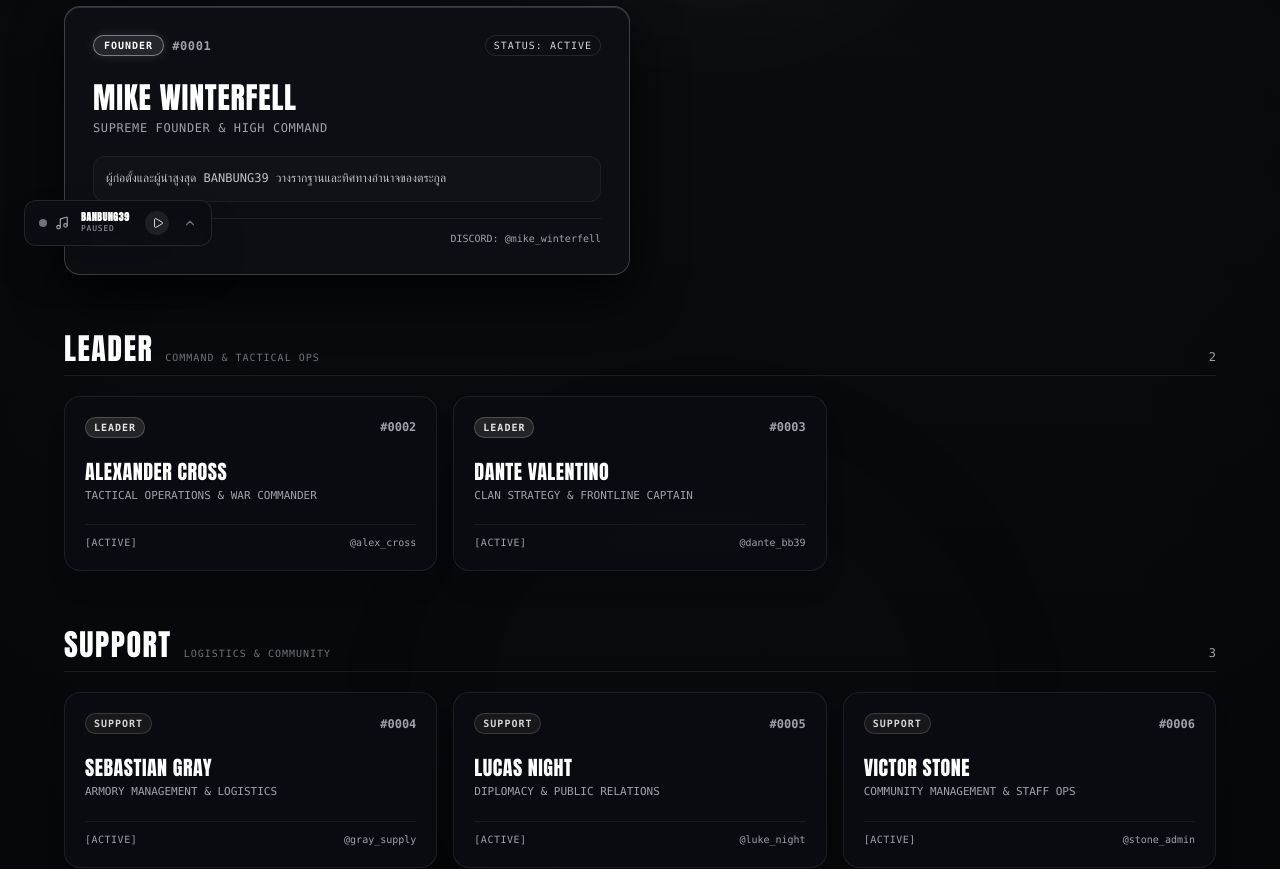
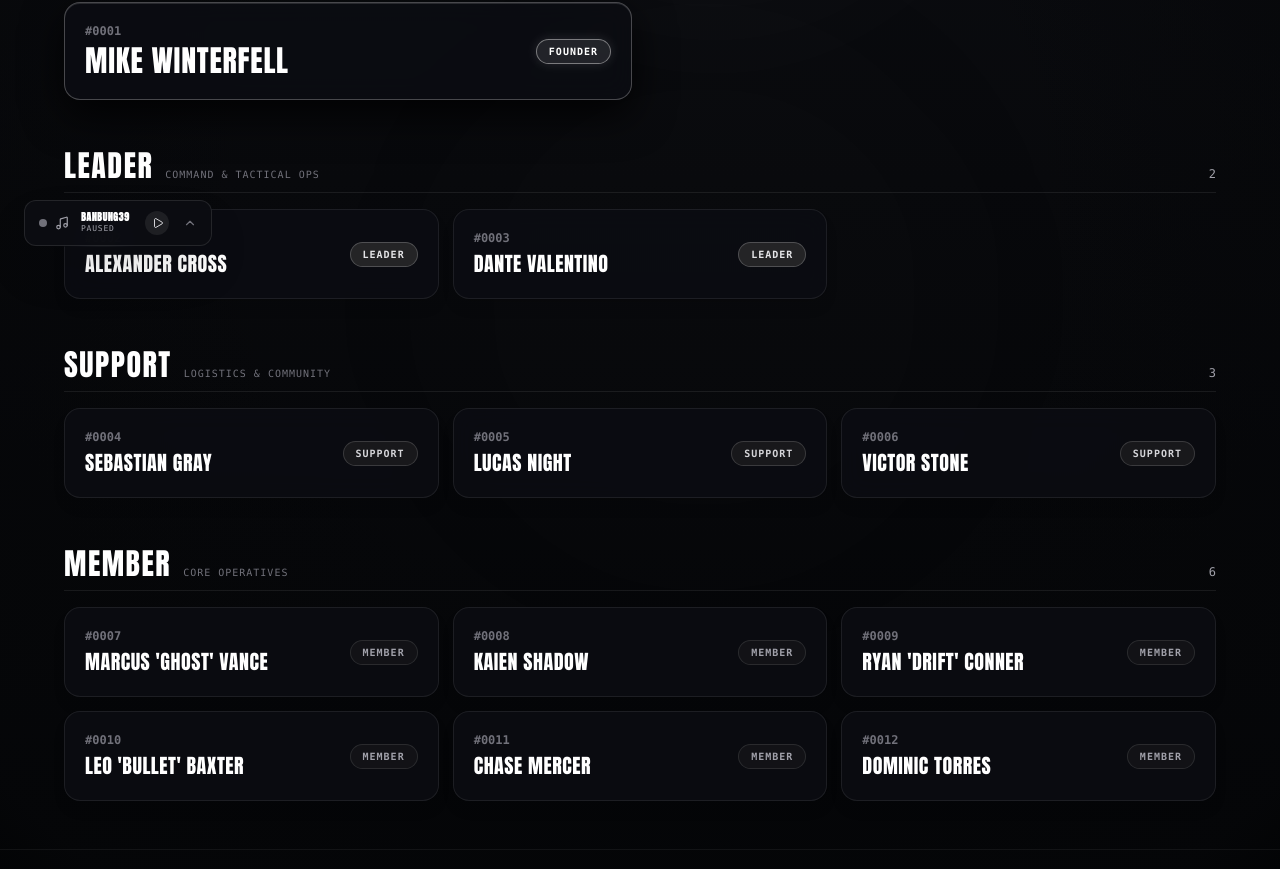
Before and after one commit to Orinn1/Banbung39, a Next.js app: page /members in a window 1280 px wide. Shown: the part 530-1399 px from the top of the page. Built offline with nearby package versions, Linux system fonts and the light colour scheme; a web font is replaced by a local one.

Commit message:
refactor(members): simplify member schema and UI to only id, name, and role

```diff
--- a/app/api/members/route.ts
+++ b/app/api/members/route.ts
@@ -5,7 +5,6 @@ export async function GET(request: Request) {
   const { searchParams } = new URL(request.url);
   const search = searchParams.get('search')?.toLowerCase();
   const role = searchParams.get('role');
-  const status = searchParams.get('status');
 
   let filtered = [...MEMBERS_DATA];
 
@@ -13,8 +12,6 @@ export async function GET(request: Request) {
     filtered = filtered.filter(
       (m) =>
         m.name.toLowerCase().includes(search) ||
-        (m.username && m.username.toLowerCase().includes(search)) ||
-        m.nickname.toLowerCase().includes(search) ||
         m.id.includes(search) ||
         m.memberId.toLowerCase().includes(search)
     );
@@ -24,10 +21,6 @@ export async function GET(request: Request) {
     filtered = filtered.filter((m) => m.role.toLowerCase() === role.toLowerCase());
   }
 
-  if (status && status !== 'All') {
-    filtered = filtered.filter((m) => m.status.toLowerCase() === status.toLowerCase());
-  }
-
   return NextResponse.json({
     success: true,
     total: filtered.length,
--- a/app/members/page.tsx
+++ b/app/members/page.tsx
@@ -29,10 +29,8 @@ export default function MembersPage() {
       const matchesSearch =
         !q ||
         m.name.toLowerCase().includes(q) ||
-        m.nickname.toLowerCase().includes(q) ||
         m.memberId.toLowerCase().includes(q) ||
-        m.id.includes(q) ||
-        (m.specialty && m.specialty.toLowerCase().includes(q));
+        m.id.includes(q);
       return matchesRole && matchesSearch;
     });
   }, [selectedRole, searchQuery]);
@@ -145,7 +143,7 @@ export default function MembersPage() {
 
         {/* Filter Tabs & Search Bar */}
         <div className="flex flex-col lg:flex-row items-stretch lg:items-center justify-between gap-4 p-2 bg-[#0C0D12]/90 backdrop-blur-xl border border-white/[0.08] rounded-2xl mb-10 shadow-2xl">
-          {/* Role Filter Tabs (No icons) */}
+          {/* Role Filter Tabs */}
           <div className="flex flex-wrap items-center gap-1.5 p-1">
             <button
               onClick={() => setSelectedRole('All')}
@@ -228,7 +226,7 @@ export default function MembersPage() {
             </button>
           </div>
 
-          {/* Search Box (No icons) */}
+          {/* Search Box */}
           <div className="relative min-w-[240px] sm:min-w-[280px] px-2 py-1">
             <input
               type="text"
@@ -258,11 +256,11 @@ export default function MembersPage() {
           </div>
         ) : selectedRole === 'All' && !searchQuery ? (
           /* SECTIONED VIEW WHEN 'ALL' IS SELECTED */
-          <div className="space-y-14">
+          <div className="space-y-12">
             {/* 1. FOUNDER SECTION */}
             {founderList.length > 0 && (
               <section>
-                <div className="flex items-baseline justify-between mb-5 pb-2 border-b border-white/[0.08]">
+                <div className="flex items-baseline justify-between mb-4 pb-2 border-b border-white/[0.08]">
                   <div className="flex items-baseline gap-3">
                     <h2
                       style={{ fontFamily: 'var(--font-anton), "Anton", sans-serif' }}
@@ -279,9 +277,9 @@ export default function MembersPage() {
                   </span>
                 </div>
 
-                <div className="grid grid-cols-1 md:grid-cols-2 gap-5">
+                <div className="grid grid-cols-1 md:grid-cols-2 gap-4">
                   {founderList.map((m) => (
-                    <FounderCard key={m.id} member={m} getRoleBadgeStyle={getRoleBadgeStyle} />
+                    <MemberCard key={m.id} member={m} getRoleBadgeStyle={getRoleBadgeStyle} isFeatured />
                   ))}
                 </div>
               </section>
@@ -290,7 +288,7 @@ export default function MembersPage() {
             {/* 2. LEADER SECTION */}
             {leaderList.length > 0 && (
               <section>
-                <div className="flex items-baseline justify-between mb-5 pb-2 border-b border-white/[0.08]">
+                <div className="flex items-baseline justify-between mb-4 pb-2 border-b border-white/[0.08]">
                   <div className="flex items-baseline gap-3">
                     <h2
                       style={{ fontFamily: 'var(--font-anton), "Anton", sans-serif' }}
@@ -307,9 +305,9 @@ export default function MembersPage() {
                   </span>
                 </div>
 
-                <div className="grid grid-cols-1 sm:grid-cols-2 lg:grid-cols-3 gap-4">
+                <div className="grid grid-cols-1 sm:grid-cols-2 lg:grid-cols-3 gap-3.5">
                   {leaderList.map((m) => (
-                    <StandardMemberCard key={m.id} member={m} getRoleBadgeStyle={getRoleBadgeStyle} />
+                    <MemberCard key={m.id} member={m} getRoleBadgeStyle={getRoleBadgeStyle} />
                   ))}
                 </div>
               </section>
@@ -318,7 +316,7 @@ export default function MembersPage() {
             {/* 3. SUPPORT SECTION */}
             {supportList.length > 0 && (
               <section>
-                <div className="flex items-baseline justify-between mb-5 pb-2 border-b border-white/[0.08]">
+                <div className="flex items-baseline justify-between mb-4 pb-2 border-b border-white/[0.08]">
                   <div className="flex items-baseline gap-3">
                     <h2
                       style={{ fontFamily: 'var(--font-anton), "Anton", sans-serif' }}
@@ -335,9 +333,9 @@ export default function MembersPage() {
                   </span>
                 </div>
 
-                <div className="grid grid-cols-1 sm:grid-cols-2 lg:grid-cols-3 gap-4">
+                <div className="grid grid-cols-1 sm:grid-cols-2 lg:grid-cols-3 gap-3.5">
                   {supportList.map((m) => (
-                    <StandardMemberCard key={m.id} member={m} getRoleBadgeStyle={getRoleBadgeStyle} />
+                    <MemberCard key={m.id} member={m} getRoleBadgeStyle={getRoleBadgeStyle} />
                   ))}
                 </div>
               </section>
@@ -346,7 +344,7 @@ export default function MembersPage() {
             {/* 4. MEMBER SECTION */}
             {regularMemberList.length > 0 && (
               <section>
-                <div className="flex items-baseline justify-between mb-5 pb-2 border-b border-white/[0.08]">
+                <div className="flex items-baseline justify-between mb-4 pb-2 border-b border-white/[0.08]">
                   <div className="flex items-baseline gap-3">
                     <h2
                       style={{ fontFamily: 'var(--font-anton), "Anton", sans-serif' }}
@@ -363,9 +361,9 @@ export default function MembersPage() {
                   </span>
                 </div>
 
-                <div className="grid grid-cols-1 sm:grid-cols-2 lg:grid-cols-3 gap-4">
+                <div className="grid grid-cols-1 sm:grid-cols-2 lg:grid-cols-3 gap-3.5">
                   {regularMemberList.map((m) => (
-                    <StandardMemberCard key={m.id} member={m} getRoleBadgeStyle={getRoleBadgeStyle} />
+                    <MemberCard key={m.id} member={m} getRoleBadgeStyle={getRoleBadgeStyle} />
                   ))}
                 </div>
               </section>
@@ -373,9 +371,9 @@ export default function MembersPage() {
           </div>
         ) : (
           /* UNIFIED GRID VIEW WHEN FILTERED */
-          <div className="grid grid-cols-1 sm:grid-cols-2 lg:grid-cols-3 gap-4">
+          <div className="grid grid-cols-1 sm:grid-cols-2 lg:grid-cols-3 gap-3.5">
             {filteredMembers.map((m) => (
-              <StandardMemberCard key={m.id} member={m} getRoleBadgeStyle={getRoleBadgeStyle} />
+              <MemberCard key={m.id} member={m} getRoleBadgeStyle={getRoleBadgeStyle} />
             ))}
           </div>
         )}
@@ -401,111 +399,39 @@ export default function MembersPage() {
   );
 }
 
-// Pure Typographic Card for Founder (No icons / no emojis)
-function FounderCard({
+// Clean Minimal Member Card (Only Name, ID, Role)
+function MemberCard({
   member,
-  getRoleBadgeStyle
+  getRoleBadgeStyle,
+  isFeatured = false,
 }: {
   member: Member;
   getRoleBadgeStyle: (role: MemberRole) => string;
+  isFeatured?: boolean;
 }) {
   return (
-    <div className="relative p-6 sm:p-7 rounded-2xl bg-[#0D0F15]/95 backdrop-blur-xl border border-white/20 shadow-[0_20px_50px_rgba(0,0,0,0.8),inset_0_1px_0_rgba(255,255,255,0.15)] flex flex-col justify-between hover:border-white/40 transition-all duration-300">
-      {/* Top Banner */}
-      <div className="flex items-center justify-between mb-4">
-        <div className="flex items-center gap-2">
-          <span className={`px-2.5 py-0.5 rounded-full text-[10px] font-mono font-bold tracking-widest uppercase border ${getRoleBadgeStyle(member.role)}`}>
-            {member.role}
-          </span>
-          <span className="text-xs font-mono text-zinc-400 font-bold tracking-wider">
-            {member.memberId}
-          </span>
-        </div>
-
-        <span className="text-[10px] font-mono tracking-widest text-zinc-300 border border-white/10 px-2 py-0.5 rounded-full">
-          STATUS: {member.status.toUpperCase()}
+    <div className={`p-4 sm:p-5 rounded-2xl bg-[#0C0D12]/90 backdrop-blur-md border ${
+      isFeatured
+        ? 'border-white/25 shadow-[0_15px_40px_rgba(0,0,0,0.8),inset_0_1px_0_rgba(255,255,255,0.12)]'
+        : 'border-white/[0.08] hover:border-white/25 shadow-lg'
+    } flex items-center justify-between gap-4 transition-all duration-200 hover:-translate-y-0.5`}>
+      <div className="min-w-0 flex-1">
+        <span className="text-xs font-mono text-zinc-500 block mb-1 font-bold">
+          {member.memberId}
         </span>
-      </div>
-
-      {/* Main Info */}
-      <div className="my-2">
         <h3
           style={{ fontFamily: 'var(--font-anton), "Anton", sans-serif' }}
-          className="text-2xl sm:text-3xl font-anton tracking-wide text-white uppercase leading-tight"
+          className={`${
+            isFeatured ? 'text-2xl sm:text-3xl' : 'text-xl'
+          } font-anton tracking-wide text-white uppercase truncate`}
         >
           {member.name}
         </h3>
-        <p className="text-xs font-mono text-zinc-400 tracking-wider uppercase mt-1">
-          {member.specialty}
-        </p>
       </div>
 
-      {/* Bio / Description */}
-      {member.bio && (
-        <p className="text-xs text-zinc-300/90 font-mono mt-3 line-clamp-2 leading-relaxed bg-white/[0.02] p-3 rounded-xl border border-white/[0.05]">
-          {member.bio}
-        </p>
-      )}
-
-      {/* Meta Footer */}
-      <div className="mt-4 pt-3 border-t border-white/[0.08] flex items-center justify-between text-[10px] font-mono text-zinc-400">
-        <span>JOINED: {member.joinedDate}</span>
-        {member.discordId && (
-          <span className="text-zinc-400">
-            DISCORD: @{member.discordId}
-          </span>
-        )}
-      </div>
+      <span className={`px-3 py-1 rounded-full text-[10px] font-mono font-bold tracking-widest uppercase border flex-shrink-0 ${getRoleBadgeStyle(member.role)}`}>
+        {member.role}
+      </span>
     </div>
   );
 }
-
-// Pure Typographic Card for Leaders, Support, and Members (No icons / no emojis)
-function StandardMemberCard({
-  member,
-  getRoleBadgeStyle
-}: {
-  member: Member;
-  getRoleBadgeStyle: (role: MemberRole) => string;
-}) {
-  return (
-    <div className="p-5 rounded-2xl bg-[#0C0D12]/90 backdrop-blur-md border border-white/[0.08] hover:border-white/25 shadow-xl flex flex-col justify-between transition-all duration-200 hover:-translate-y-0.5">
-      {/* Top Header */}
-      <div className="flex items-center justify-between mb-3">
-        <span className={`px-2 py-0.5 rounded-full text-[10px] font-mono font-bold tracking-widest uppercase border ${getRoleBadgeStyle(member.role)}`}>
-          {member.role}
-        </span>
-
-        <span className="text-xs font-mono text-zinc-400 font-bold">
-          {member.memberId}
-        </span>
-      </div>
-
-      {/* Body Info */}
-      <div className="my-2">
-        <h3
-          style={{ fontFamily: 'var(--font-anton), "Anton", sans-serif' }}
-          className="text-xl font-anton tracking-wide text-white uppercase truncate"
-        >
-          {member.name}
-        </h3>
-        <p className="text-[11px] font-mono text-zinc-400 uppercase truncate mt-0.5">
-          {member.specialty || member.nickname}
-        </p>
-      </div>
-
-      {/* Bottom Footer */}
-      <div className="mt-3 pt-2.5 border-t border-white/[0.06] flex items-center justify-between text-[10px] font-mono text-zinc-400">
-        <span className="tracking-wider">
-          [{member.status.toUpperCase()}]
-        </span>
-
-        {member.discordId && (
-          <span className="text-zinc-400">
-            @{member.discordId}
-          </span>
-        )}
-      </div>
-    </div>
-  );
-}
--- a/components/MembersModal.tsx
+++ b/components/MembersModal.tsx
@@ -9,14 +9,14 @@ interface MembersModalProps {
 }
 
 const SAMPLE_MEMBERS = [
-  { id: '#0001', name: 'MIKE WINTERFELL', role: 'FOUNDER', status: 'Active' },
-  { id: '#0002', name: 'ALEXANDER CROSS', role: 'LEADER', status: 'Active' },
-  { id: '#0003', name: 'DANTE VALENTINO', role: 'LEADER', status: 'Active' },
-  { id: '#0004', name: 'SEBASTIAN GRAY', role: 'SUPPORT', status: 'Active' },
-  { id: '#0005', name: 'LUCAS NIGHT', role: 'SUPPORT', status: 'Active' },
-  { id: '#0006', name: 'VICTOR STONE', role: 'SUPPORT', status: 'Active' },
-  { id: '#0007', name: 'MARCUS VANCE', role: 'MEMBER', status: 'Active' },
-  { id: '#0008', name: 'KAIEN SHADOW', role: 'MEMBER', status: 'Active' },
+  { id: '#0001', name: 'MIKE WINTERFELL', role: 'FOUNDER' },
+  { id: '#0002', name: 'ALEXANDER CROSS', role: 'LEADER' },
+  { id: '#0003', name: 'DANTE VALENTINO', role: 'LEADER' },
+  { id: '#0004', name: 'SEBASTIAN GRAY', role: 'SUPPORT' },
+  { id: '#0005', name: 'LUCAS NIGHT', role: 'SUPPORT' },
+  { id: '#0006', name: 'VICTOR STONE', role: 'SUPPORT' },
+  { id: '#0007', name: 'MARCUS VANCE', role: 'MEMBER' },
+  { id: '#0008', name: 'KAIEN SHADOW', role: 'MEMBER' },
 ];
 
 export default function MembersModal({ isOpen, onClose }: MembersModalProps) {
@@ -93,10 +93,6 @@ export default function MembersModal({ isOpen, onClose }: MembersModalProps) {
                   </span>
                 </div>
               </div>
-
-              <div className="text-[11px] font-mono text-zinc-400">
-                [{member.status.toUpperCase()}]
-              </div>
             </div>
           ))}
         </div>
--- a/data/members.ts
+++ b/data/members.ts
@@ -1,24 +1,10 @@
 export type MemberRole = 'Founder' | 'Leader' | 'Support' | 'Member';
-export type MemberStatus = 'Active' | 'Inactive';
 
 export interface Member {
   id: string;
   memberId: string;
   name: string;
-  nickname: string;
-  username?: string;
-  avatar?: string;
   role: MemberRole;
-  status: MemberStatus;
-  joinedDate: string;
-  specialty?: string;
-  bio?: string;
-  phone?: string;
-  discordId?: string;
-  facebook?: string;
-  discord?: string;
-  instagram?: string;
-  tiktok?: string;
 }
 
 export const MEMBERS_DATA: Member[] = [
@@ -27,13 +13,7 @@ export const MEMBERS_DATA: Member[] = [
     id: "0001",
     memberId: "#0001",
     name: "MIKE WINTERFELL",
-    nickname: "Mike",
     role: "Founder",
-    status: "Active",
-    joinedDate: "01/01/2026",
-    specialty: "Supreme Founder & High Command",
-    bio: "ผู้ก่อตั้งและผู้นำสูงสุด BANBUNG39 วางรากฐานและทิศทางอำนาจของตระกูล",
-    discordId: "mike_winterfell",
   },
 
   // LEADERS
@@ -41,25 +21,13 @@ export const MEMBERS_DATA: Member[] = [
     id: "0002",
     memberId: "#0002",
     name: "ALEXANDER CROSS",
-    nickname: "Alex",
     role: "Leader",
-    status: "Active",
-    joinedDate: "05/01/2026",
-    specialty: "Tactical Operations & War Commander",
-    bio: "ผู้นำทัพสายบู๊ วางแผนยุทธการและบัญชาการสงครามแก๊ง",
-    discordId: "alex_cross",
   },
   {
     id: "0003",
     memberId: "#0003",
     name: "DANTE VALENTINO",
-    nickname: "Dante",
     role: "Leader",
-    status: "Active",
-    joinedDate: "08/01/2026",
-    specialty: "Clan Strategy & Frontline Captain",
-    bio: "คุมวินัยกำลังพลและความพร้อมรบในทุกสถานการณ์ของตระกูล",
-    discordId: "dante_bb39",
   },
 
   // SUPPORT
@@ -67,37 +35,19 @@ export const MEMBERS_DATA: Member[] = [
     id: "0004",
     memberId: "#0004",
     name: "SEBASTIAN GRAY",
-    nickname: "Gray",
     role: "Support",
-    status: "Active",
-    joinedDate: "10/01/2026",
-    specialty: "Armory Management & Logistics",
-    bio: "ดูแลคลังแสง อาวุธ ยานพาหนะ และเสบียงสงครามส่วนกลาง",
-    discordId: "gray_supply",
   },
   {
     id: "0005",
     memberId: "#0005",
     name: "LUCAS NIGHT",
-    nickname: "Luke",
     role: "Support",
-    status: "Active",
-    joinedDate: "12/01/2026",
-    specialty: "Diplomacy & Public Relations",
-    bio: "ประสานงานพันธมิตร ดูแลความสัมพันธ์ระหว่างแก๊งและการทูต",
-    discordId: "luke_night",
   },
   {
     id: "0006",
     memberId: "#0006",
     name: "VICTOR STONE",
-    nickname: "Stone",
     role: "Support",
-    status: "Active",
-    joinedDate: "15/01/2026",
-    specialty: "Community Management & Staff Ops",
-    bio: "คัดกรองสมาชิกใหม่ ดูแลความเรียบร้อยและระบบดิสคอร์ด",
-    discordId: "stone_admin",
   },
 
   // MEMBERS
@@ -105,73 +55,37 @@ export const MEMBERS_DATA: Member[] = [
     id: "0007",
     memberId: "#0007",
     name: "MARCUS 'GHOST' VANCE",
-    nickname: "Ghost",
     role: "Member",
-    status: "Active",
-    joinedDate: "18/01/2026",
-    specialty: "Reconnaissance & Sniper Scout",
-    bio: "หน่วยสอดแนมแนวหน้า หาข่าวและชี้เป้าหมาย",
-    discordId: "ghost_vance",
   },
   {
     id: "0008",
     memberId: "#0008",
     name: "KAIEN SHADOW",
-    nickname: "Kai",
     role: "Member",
-    status: "Active",
-    joinedDate: "20/01/2026",
-    specialty: "Close-Quarters Combat & Assault",
-    bio: "หน่วยทะลวงฟัน ปะทะระยะประชิดด้วยความแม่นยำสูง",
-    discordId: "kai_shadow",
   },
   {
     id: "0009",
     memberId: "#0009",
     name: "RYAN 'DRIFT' CONNER",
-    nickname: "Ryan",
     role: "Member",
-    status: "Active",
-    joinedDate: "22/01/2026",
-    specialty: "High-Speed Extraction & Driver",
-    bio: "สารถีระดับพระกาฬ เชี่ยวชาญการหลบหนีและคุมพาหนะ",
-    discordId: "ryan_drift",
   },
   {
     id: "0010",
     memberId: "#0010",
     name: "LEO 'BULLET' BAXTER",
-    nickname: "Leo",
     role: "Member",
-    status: "Active",
-    joinedDate: "25/01/2026",
-    specialty: "Heavy Artillery & Support Fire",
-    bio: "ปืนกลหนักและอาวุธแรง คุมพื้นที่และยิงกดดันศัตรู",
-    discordId: "leo_heavy",
   },
   {
     id: "0011",
     memberId: "#0011",
     name: "CHASE MERCER",
-    nickname: "Chase",
     role: "Member",
-    status: "Active",
-    joinedDate: "28/01/2026",
-    specialty: "Urban Tactics & Infiltration",
-    bio: "ลอบเร้นในเมือง ยึดจุดยุทธศาสตร์สำคัญ",
-    discordId: "chase_mercer",
   },
   {
     id: "0012",
     memberId: "#0012",
     name: "DOMINIC TORRES",
-    nickname: "Dom",
     role: "Member",
-    status: "Inactive",
-    joinedDate: "02/02/2026",
-    specialty: "Patrol & Defense Enforcer",
-    bio: "เวรยามตรวจการณ์ ดูแลความปลอดภัยรอบพื้นที่ตระกูล",
-    discordId: "dom_torres",
   },
 ];
 
@@ -182,7 +96,6 @@ export const CLAN_INFO = {
   year: "2K26",
   motto: "BANBUNG39 2K26",
   totalMembersCount: MEMBERS_DATA.length,
-  activeMembersCount: MEMBERS_DATA.filter((m) => m.status === 'Active').length,
 };
 
 export const FAMILY_INFO = CLAN_INFO;
```
